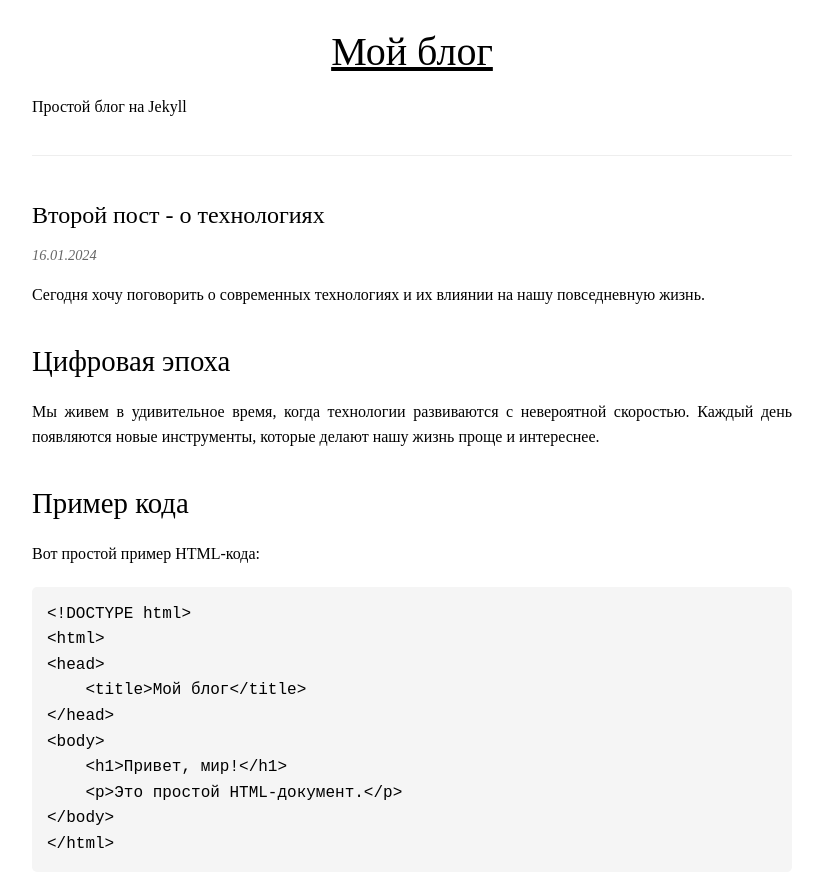
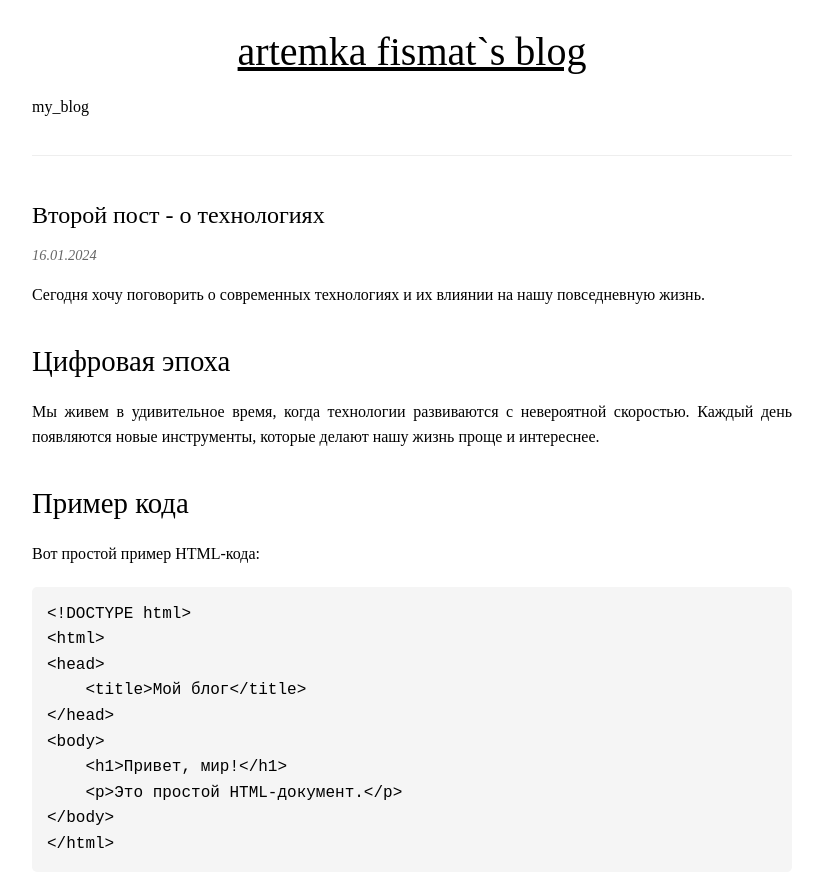
Before and after one commit to artemkaFismat/artemka_fismat, a Jekyll site: the page built from index.html, in a window 1280 px wide and 900 px high. Shown: the top 887 px of the window, without its empty margins (228-1051 px from the left). Built offline with Jekyll 4.4.1, drawn with Linux system fonts in a browser that asks for light colours; some of the changed text lies outside the part shown.

Commit message:
Update _config.yml

```diff
--- a/_config.yml
+++ b/_config.yml
@@ -1,8 +1,8 @@
-title: Мой блог
-description: Простой блог на Jekyll
-author: Автор
-email: author@example.com
-url: "https://username.github.io"
+title: artemka fismat`s blog
+description: my_blog
+author: artemka fismat
+email: paa2009kem@yandex.ru
+url: "https://artemkaFismat.github.io"
 baseurl: ""
 
 # Jekyll settings
```
